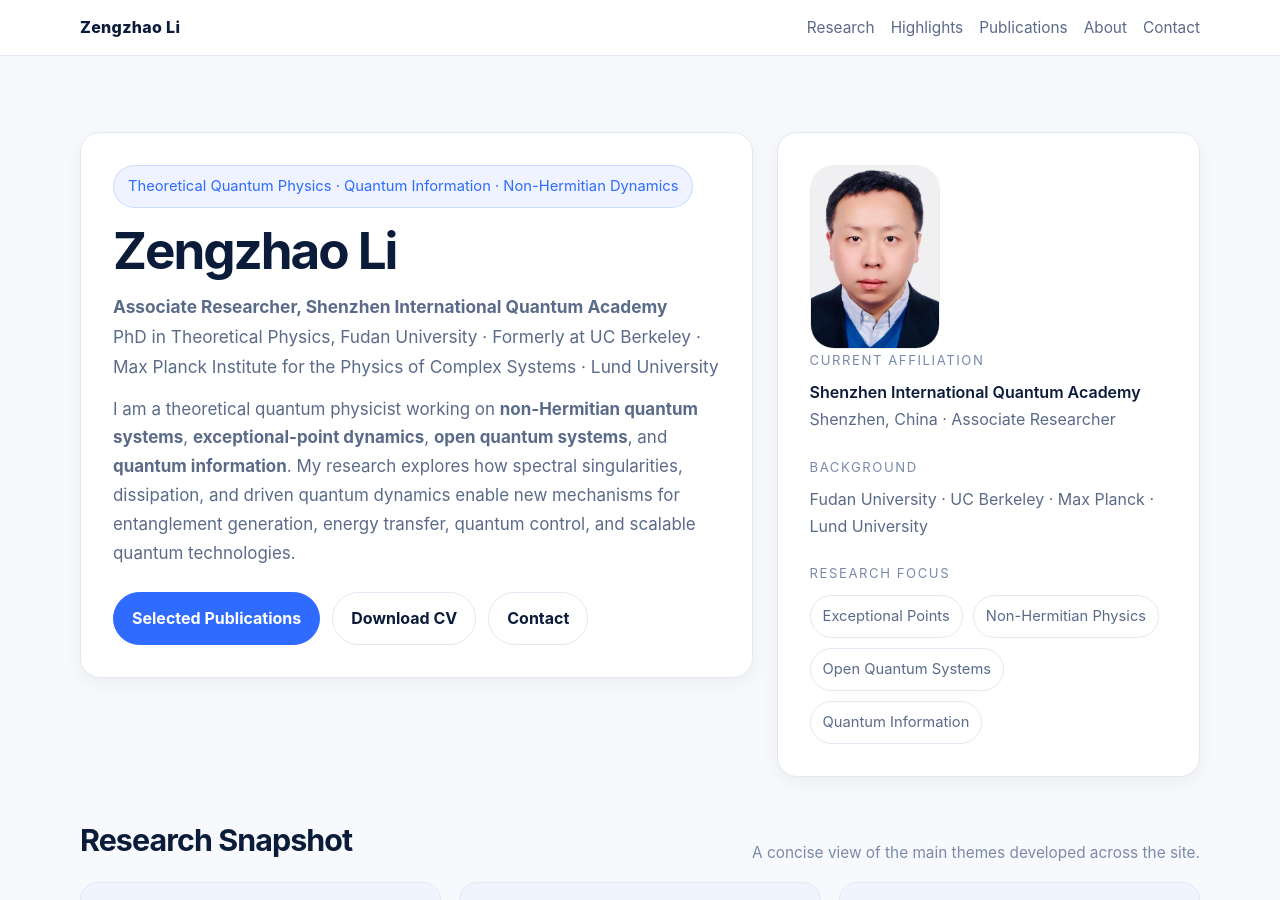
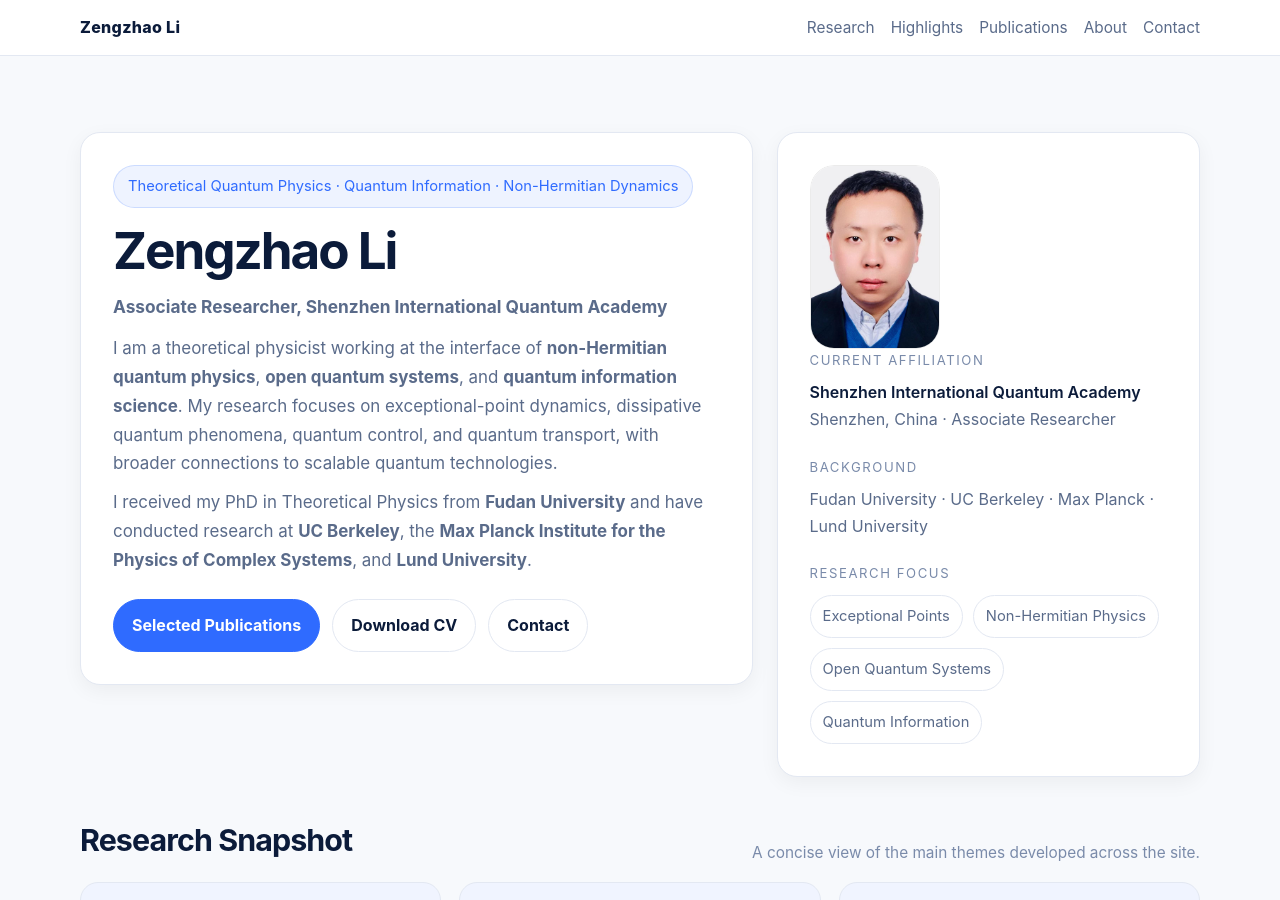
Before and after one commit to zengzhao019/zengzhao019.github.io, a Jekyll site: the page built from index.md, in a window 1280 px wide and 900 px high. Built offline with Jekyll 4.4.1, drawn with Linux system fonts in a browser that asks for light colours.

Commit message:
Update index.md

```diff
--- a/index.md
+++ b/index.md
@@ -9,17 +9,23 @@ title: home
       <h1>Zengzhao Li</h1>
 
       <p style="font-size:1.08rem; line-height:1.75; margin-bottom:12px;">
-        <strong>Associate Researcher, Shenzhen International Quantum Academy</strong><br>
-        PhD in Theoretical Physics, Fudan University · Formerly at UC Berkeley · Max Planck Institute for the Physics of Complex Systems · Lund University
+      <strong>Associate Researcher, Shenzhen International Quantum Academy</strong>
       </p>
 
       <p class="muted" style="margin-top:10px;">
-        I am a theoretical quantum physicist working on <strong>non-Hermitian quantum systems</strong>,
-        <strong>exceptional-point dynamics</strong>, <strong>open quantum systems</strong>, and
-        <strong>quantum information</strong>. My research explores how spectral singularities,
-        dissipation, and driven quantum dynamics enable new mechanisms for entanglement generation,
-        energy transfer, quantum control, and scalable quantum technologies.
+      I am a theoretical physicist working at the interface of <strong>non-Hermitian quantum physics</strong>,
+      <strong>open quantum systems</strong>, and <strong>quantum information science</strong>.
+      My research focuses on exceptional-point dynamics, dissipative quantum phenomena,
+      quantum control, and quantum transport, with broader connections to scalable quantum technologies.
       </p>
+
+    <p class="muted" style="margin-top:10px;">
+      I received my PhD in Theoretical Physics from <strong>Fudan University</strong> and have conducted research at
+    <strong>UC Berkeley</strong>, the <strong>Max Planck Institute for the Physics of Complex Systems</strong>,
+    and <strong>Lund University</strong>.
+    </p>
+
+
 
       <div class="hero-actions">
         <a class="btn primary" href="{{ '/publications/' | relative_url }}">Selected Publications</a>
```
